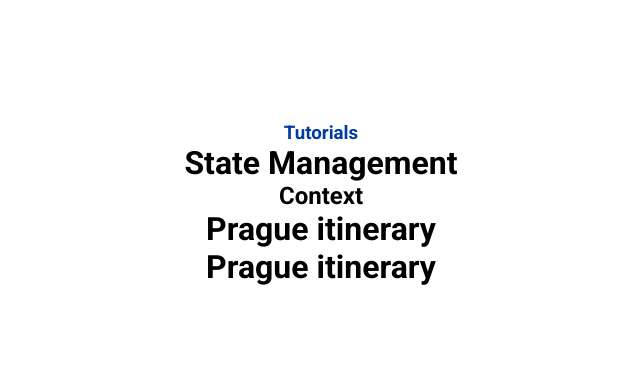
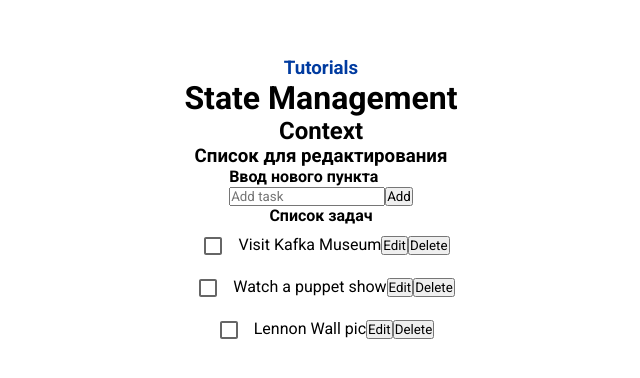
Before and after one commit to PlatenPrime/tutorials, a React (Create React App) app: page /sm in a window 1280 px wide. Shown: the part 196-574 px from the top of the page, without its empty margins (319-959 px from the left). Built offline with nearby package versions, Linux system fonts and the light colour scheme.

Commit message:
reducer...

```diff
--- a/src/pages/StateManagement/SMReducer/SMAddTask.jsx
+++ b/src/pages/StateManagement/SMReducer/SMAddTask.jsx
@@ -1,9 +1,15 @@
-import React from 'react';
+import React, { useState } from 'react';
 
-const SMAddTask = () => {
+const SMAddTask = ({ onAddTask }) => {
+
+	const [task, setTask] = useState("");
+
+
 	return (
 		<div>
-
+			<h4>Ввод нового пункта</h4>
+			<input type="text" placeholder='Add task' onChange={e => setTask(e.target.value)} />
+			<button onClick={e => onAddTask(task)} >Add</button>
 		</div>
 	);
 };
--- a/src/pages/StateManagement/SMReducer/SMReducer.jsx
+++ b/src/pages/StateManagement/SMReducer/SMReducer.jsx
@@ -1,45 +1,37 @@
 import React, { useState } from 'react';
 import SMAddTask from './SMAddTask';
 import SMTaskList from './SMTaskList';
+import { useReducer } from 'react';
 
 const SMReducer = () => {
 
 
 
-	const [tasks, setTasks] = useState(initialTasks);
+	const [tasks, dispatch] = useReducer(tasksReducer, initialTasks);
+
+
 
 	function handleAddTask(text) {
-		setTasks([...tasks, {
+		dispatch({
+			type: 'added',
 			id: nextId++,
 			text: text,
-			done: false
-		}]);
+		});
 	}
 
 	function handleChangeTask(task) {
-		setTasks(tasks.map(t => {
-			if (t.id === task.id) {
-				return task;
-			} else {
-				return t;
-			}
-		}));
+		dispatch({
+			type: 'changed',
+			task: task
+		});
 	}
 
 	function handleDeleteTask(taskId) {
-		setTasks(
-			tasks.filter(t => t.id !== taskId)
-		);
+		dispatch({
+			type: 'deleted',
+			id: taskId
+		});
 	}
-
-
-
-
-
-
-
-
-
 
 
 
@@ -50,7 +42,7 @@ const SMReducer = () => {
 
 
 		<>
-			<h1>Prague itinerary</h1>
+			<h3>Список для редактирования</h3>
 			<SMAddTask
 				onAddTask={handleAddTask}
 			/>
@@ -64,17 +56,35 @@ const SMReducer = () => {
 
 
 
-
-
-
-
-
-
-
 	);
 };
 
-
+function tasksReducer(tasks, action) {
+	switch (action.type) {
+		case 'added': {
+			return [...tasks, {
+				id: action.id,
+				text: action.text,
+				done: false
+			}];
+		}
+		case 'changed': {
+			return tasks.map(t => {
+				if (t.id === action.task.id) {
+					return action.task;
+				} else {
+					return t;
+				}
+			});
+		}
+		case 'deleted': {
+			return tasks.filter(t => t.id !== action.id);
+		}
+		default: {
+			throw Error('Unknown action: ' + action.type);
+		}
+	}
+}
 
 
 let nextId = 3;
--- a/src/pages/StateManagement/SMReducer/SMTaskList.jsx
+++ b/src/pages/StateManagement/SMReducer/SMTaskList.jsx
@@ -1,21 +1,20 @@
+import { Checkbox } from '@mui/material';
 import React from 'react';
 import SMAddTask from './SMAddTask';
 
 
 
+const SMTaskList = ({ tasks, onChangeTask, onDeleteTask }) => {
 
 
+	let tasklist = tasks.map((task => <div id={task.id} key={task.id} > <Checkbox value={task.done} />  {task.text}
 
+		<button onClick={onChangeTask}   >Edit</button>
+		<button onClick={onDeleteTask}   >Delete</button>
 
+	</div>
 
-
-
-
-
-const SMTaskList = () => {
-
-
-
+	))
 
 
 	return (
@@ -24,16 +23,11 @@ const SMTaskList = () => {
 
 
 		<>
-			<h1>Prague itinerary</h1>
+			<h4>Список задач</h4>
+
+			{tasklist}
 
 		</>
-
-
-
-
-
-
-
 
 
 
@@ -45,18 +39,4 @@ const SMTaskList = () => {
 
 
 
-
-
-
-
-
-
-
-
-
-
-
-
-
-
 export default SMTaskList;
```
